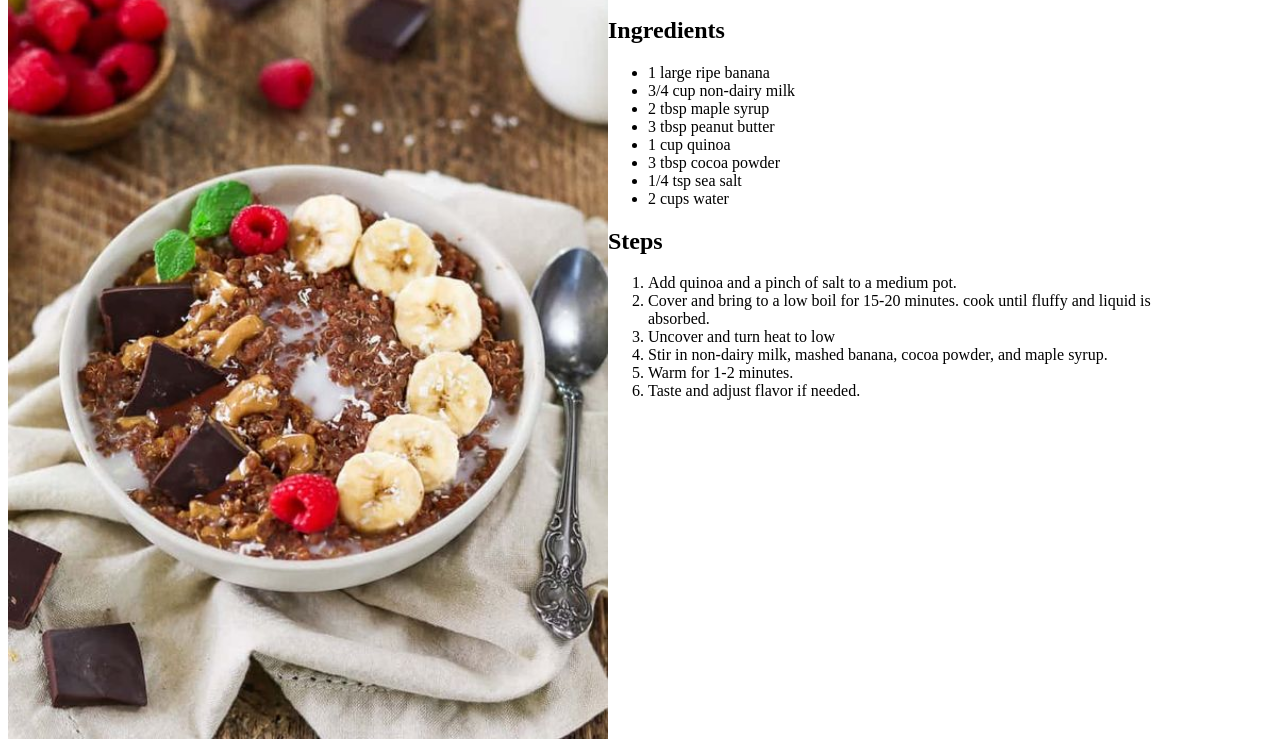
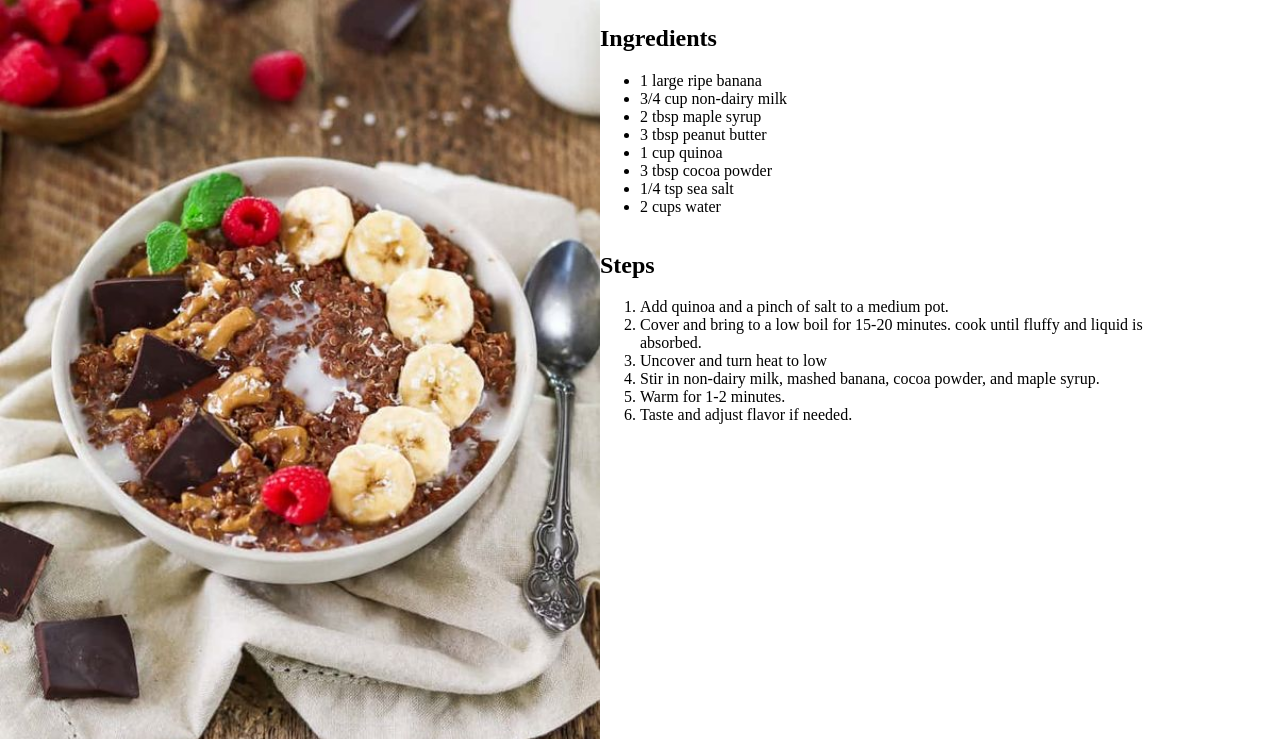
Before and after one commit to jillrwaters/odin-recipes, a plain HTML site: page recipes/chunky-monkey-breakfast-bowl.html in a window 1280 px wide. Shown: the part 132-871 px from the top of the page. Drawn offline with Linux system fonts and the light colour scheme.

Commit message:
changed .main to flex instead of grid

```diff
--- a/styles.css
+++ b/styles.css
@@ -1,7 +1,11 @@
+body {
+    margin: auto;
+}
 .main {
-    display: grid;
-    grid-template-columns: 600px auto;
-    margin: auto;
+    display: flex;
+
+
+
 
 }
  /* TITLE AND PICTURE  */
@@ -9,7 +13,7 @@
     width: 600px;
     display: flex;
     flex-direction: column;
-    grid-row: 1/3;
+
 
 }
 .title > h2 {
@@ -21,6 +25,9 @@ img {
  /* RECIPE TEXT */
 .recipe-text {
     width: 600px;
+    display: flex;
+    flex-direction: column;
+
 }
 .description {}
 .ingredients {}
```
